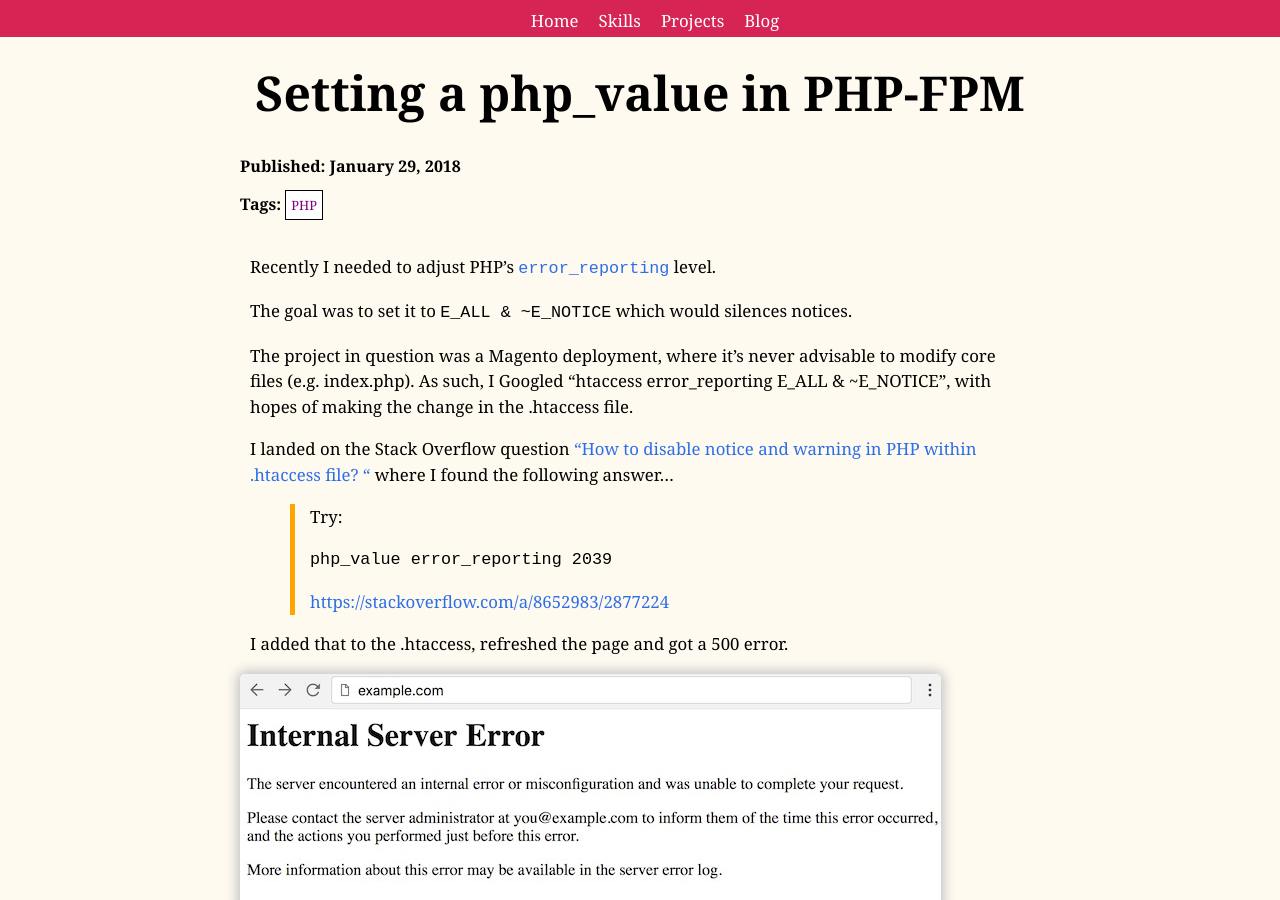
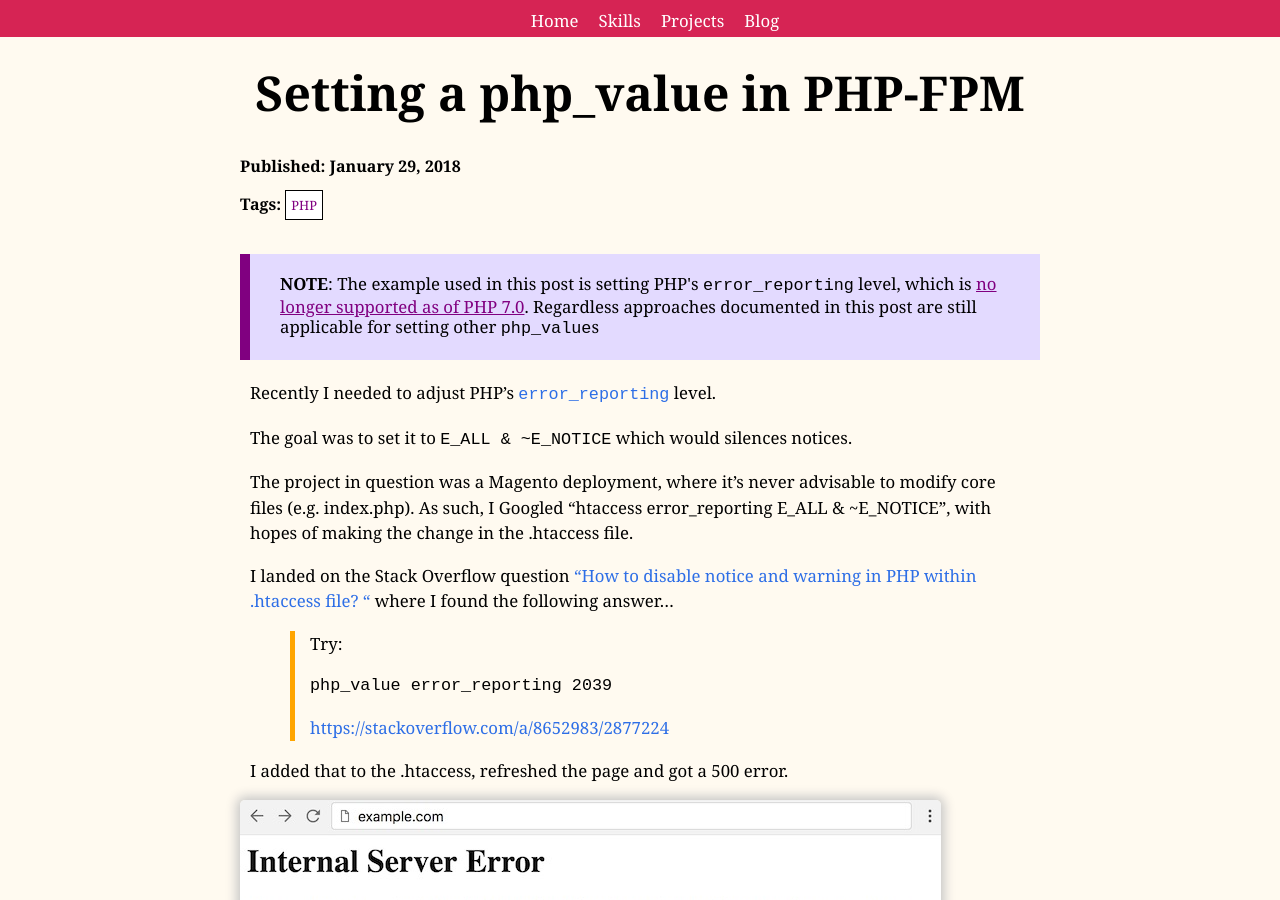
Before and after one commit to mpchadwick/mpchadwick.github.io, a Jekyll site: the page built from _posts/2018-01-29-setting-a-php-value-in-php-fpm.md, in a window 1280 px wide and 900 px high. Built offline with Jekyll 4.4.1, drawn with Linux system fonts in a browser that asks for light colours; emoji names are drawn with the system emoji font; comment, search, counter and statistics services are not loaded.

Commit message:
Add note about changes to ini setting of error_reporting

```diff
--- a/_posts/2018-01-29-setting-a-php-value-in-php-fpm.md
+++ b/_posts/2018-01-29-setting-a-php-value-in-php-fpm.md
@@ -3,9 +3,14 @@ layout: blog-single
 title:  "Setting a php_value in PHP&#x2011;FPM"
 description: An exploration of the many options available for setting a php_value in an environment running PHP-FPM
 date: January 29, 2018
+last_modified_at: July 2, 2018
 image:
 tags: [PHP]
 ---
+
+<div class="tout tout--secondary">
+<p><strong>NOTE</strong>: The example used in this post is setting PHP's <code>error_reporting</code> level, which is <a href="https://bugs.php.net/bug.php?id=71340#1525616824">no longer supported as of PHP 7.0</a>. Regardless approaches documented in this post are still applicable for setting other <code>php_value</code>s</p>
+</div>
 
 Recently I needed to adjust PHP's [`error_reporting`](http://php.net/manual/en/function.error-reporting.php) level.
 
```
